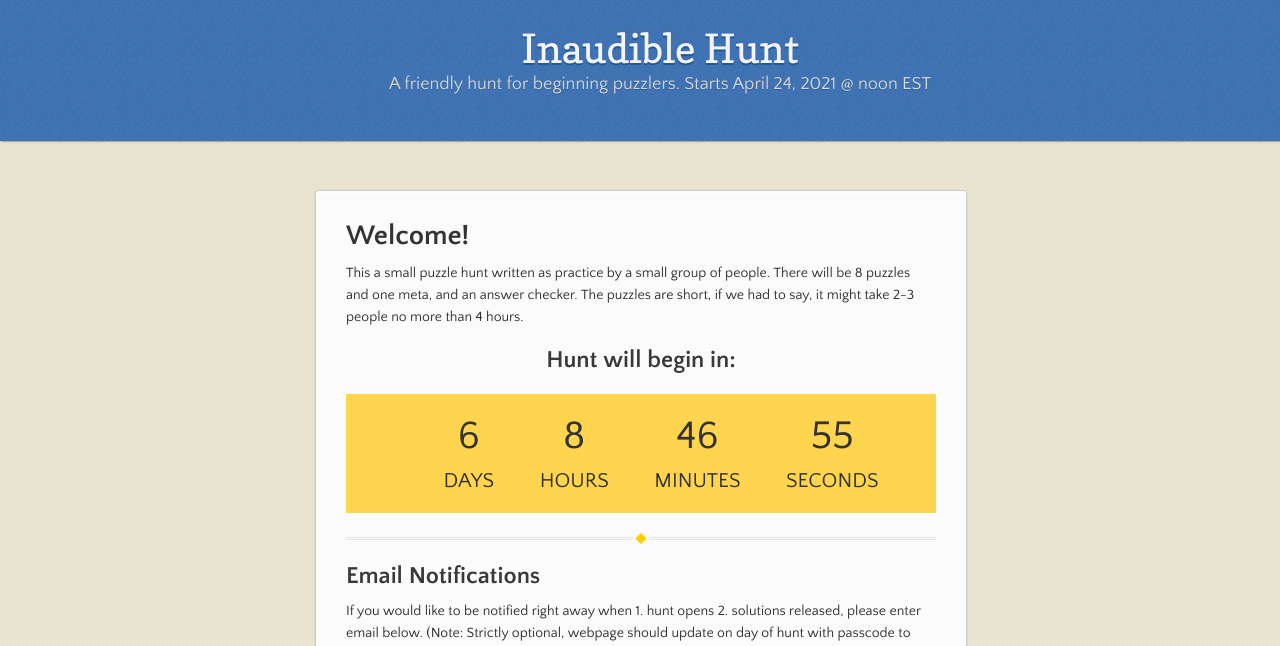
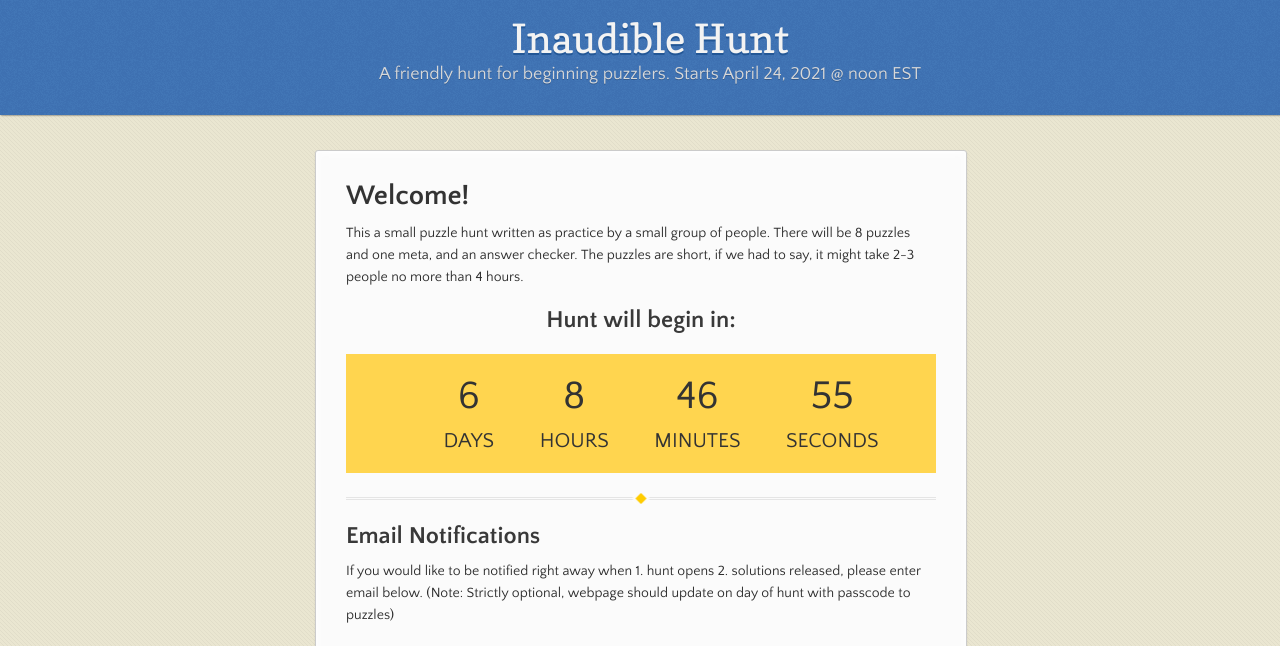
Before and after one commit to nro-bot/aprilhunt, a Jekyll site: the page built from index.md, in a window 1280 px wide and 1400 px high. Shown: the top 646 px of the window. Built offline with Jekyll 4.4.1, drawn with Linux system fonts in a browser that asks for light colours; grey boxes are pictures that could not be loaded.

Commit message:
moved answer checker up so small screens still can see

```diff
--- a/_layouts/puzzlepage.html
+++ b/_layouts/puzzlepage.html
@@ -78,6 +78,7 @@
         var div = document.createElement('div');
         var nameDiv = document.createElement('div');
         nameDiv.innerText = name;
+        nameDiv.style.fontWeight = 'bolder';
         var answerField = document.createElement('input')
         answerField.style.marginRight = '8px';
         answerField.type = 'text';
@@ -102,8 +103,10 @@
                 answerField.readOnly = true;
                 checkButton.disabled = true;
                 responseDiv.innerText = fixedAnswer + ' is correct!';
+                //responseDiv.style.fontStyle = "italic";
             } else {
                 responseDiv.innerText = fixedAnswer + ' is incorrect';
+                //responseDiv.style.fontStyle = "italic";
             }
         }
 
--- a/_sass/jekyll-theme-leap-day.scss
+++ b/_sass/jekyll-theme-leap-day.scss
@@ -151,7 +151,7 @@ dt {
 }
 
 header {
-  padding: 25px 20px 40px 20px;
+  padding: 15px 10px 30px 10px;
   margin: 0;
   position: fixed;
   top: 0;
@@ -163,7 +163,8 @@ header {
   box-shadow: 1px 0px 2px rgba(0,0,0,.75);
   z-index:99;
   -webkit-font-smoothing:antialiased;
-  min-height: 76px;
+  //min-height: 76px;
+  min-height: 50px;
 
   h1 {
     font: 40px/48px 'Copse', "Helvetica Neue", Helvetica, Arial, sans-serif;
@@ -277,7 +278,8 @@ section {
   width:590px;
   padding: 30px 30px 50px 30px;
   margin: 20px 0;
-  margin-top: 190px;
+  //margin-top: 190px;
+  margin-top: 150px;
   position:relative;
   background: #fbfbfb;
   border-radius: 3px;
@@ -292,7 +294,8 @@ small {
 .colright {
   width: 230px;
   position: fixed;
-  top: 220px;
+  //top: 220px;
+  top: 160px;
   left:50%;
   margin-left:360px;
   text-align: left;
@@ -307,7 +310,8 @@ small {
 nav {
   width: 290px;
   position: fixed;
-  top: 220px;
+  //top: 220px;
+  top: 180px;
   left:50%;
   margin-left:-600px;
   text-align: left;
--- a/index.md
+++ b/index.md
@@ -81,15 +81,11 @@ When people finish the meta, their names will show up here:
 <input style="padding:0px" type="text" id="submitpass" size="20"/>
 <input style="padding:0px" type="submit" value='Enter passphrase' onclick="makeURL();" />
 </form>
-
-
 <div id='divurl'></div>
-
 <noscript>
 If you disabled javascript, just append '.html' to the passphrase :P
 </noscript>
-
-
+<br>
 
 ---
 
```
Also changed, not shown: other parts of _layouts/puzzlepage.html (+1 -1 lines).
